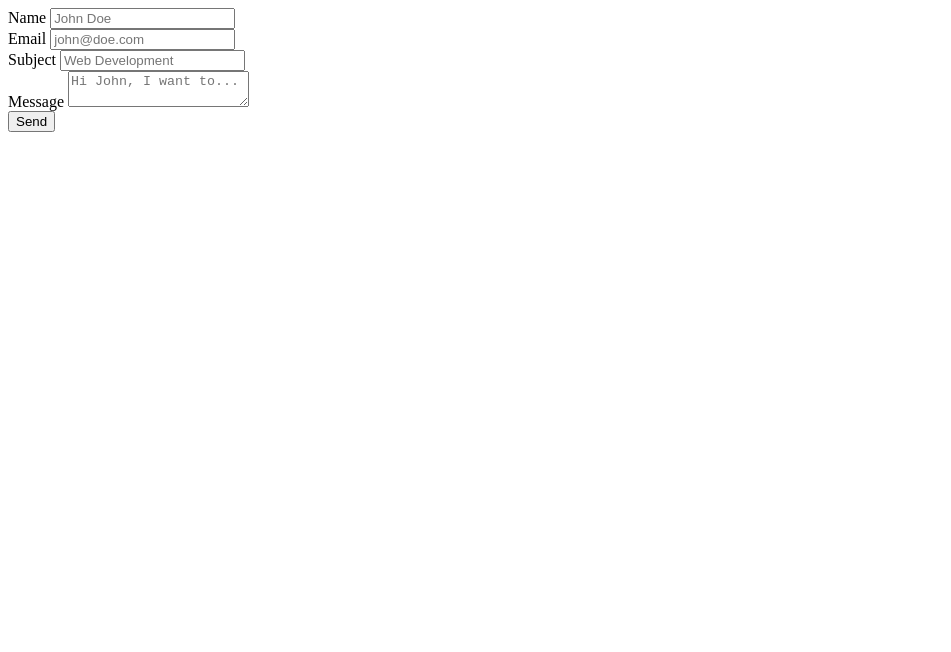
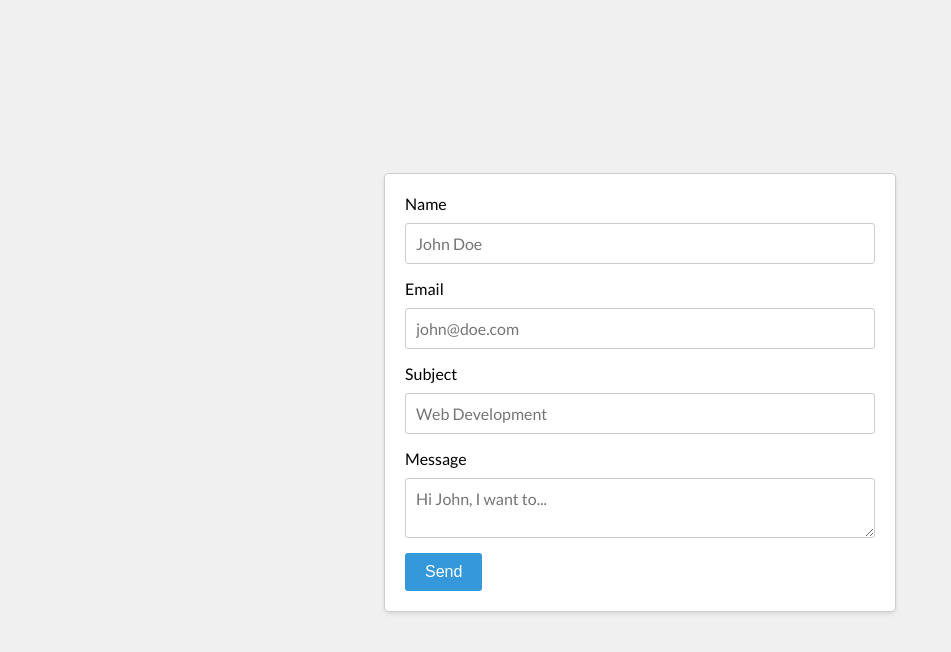
Before and after one commit to webdevdojo23/contact-form, a plain HTML site: page index.html in a window 1280 px wide. Shown: the whole page, without its empty margins (0-951 px from the left). Drawn offline with Linux system fonts and the light colour scheme.

Commit message:
change href for stylesheet

```diff
--- a/index.html
+++ b/index.html
@@ -2,7 +2,7 @@
 <head>
     <meta charset="UTF-8">
     <meta name="viewport" content="width=device-width, initial-scale=1.0">
-    <link rel="stylesheet" href="contact.css">
+    <link rel="stylesheet" href="index.css">
     <title>contact</title>
 </head>
 <body>
```
